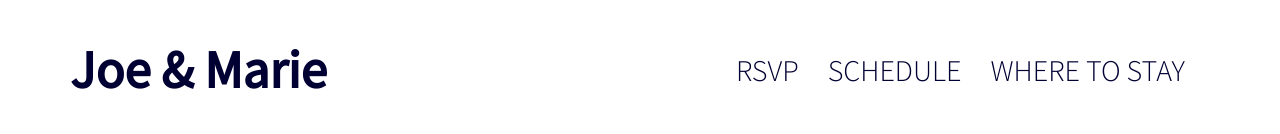
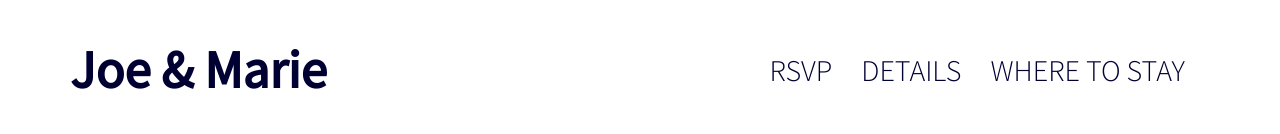
Before and after one commit to JoeGosse/wedding, a plain HTML site: page index.html in a window 1280 px wide. Shown: the top 134 px of the page. Drawn offline with Linux system fonts and the light colour scheme.

Commit message:
Changed Schedule to Details

```diff
--- a/index.html
+++ b/index.html
@@ -20,7 +20,7 @@
 				<div id="nav-elements">
 					<ul>
 						<li><a href="rsvp.html">RSVP</a></li>
-						<li><a href="schedule.html">SCHEDULE</a></li>
+						<li><a href="schedule.html">DETAILS</a></li>
 						<li><a href="where.html">WHERE TO STAY</a></li>
 					</ul>
 				</div>
```
Also changed, not shown: rsvp.html (+1 -1 lines), schedule.html (+1 -1 lines), thankyou.html (+1 -1 lines), where.html (+1 -1 lines).
